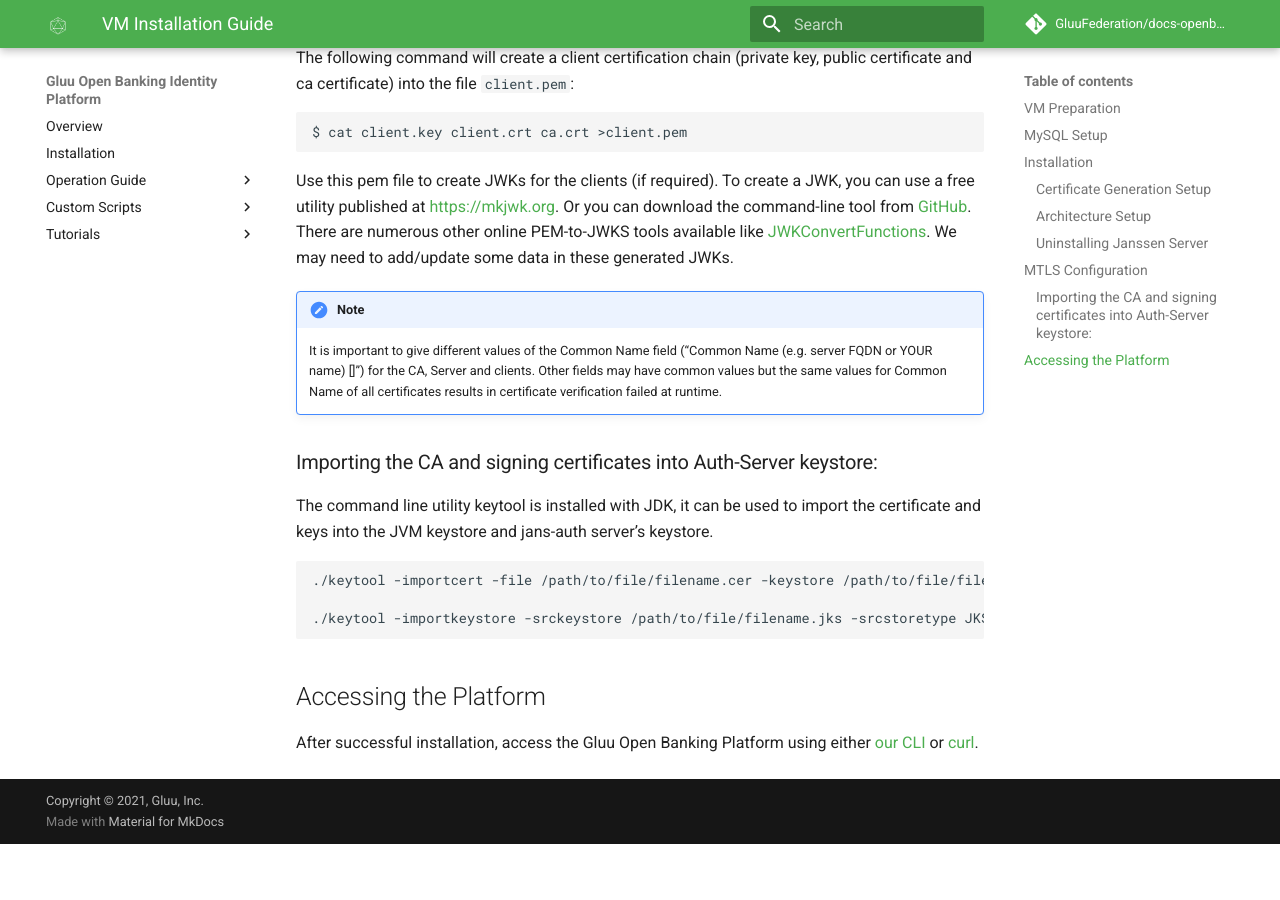
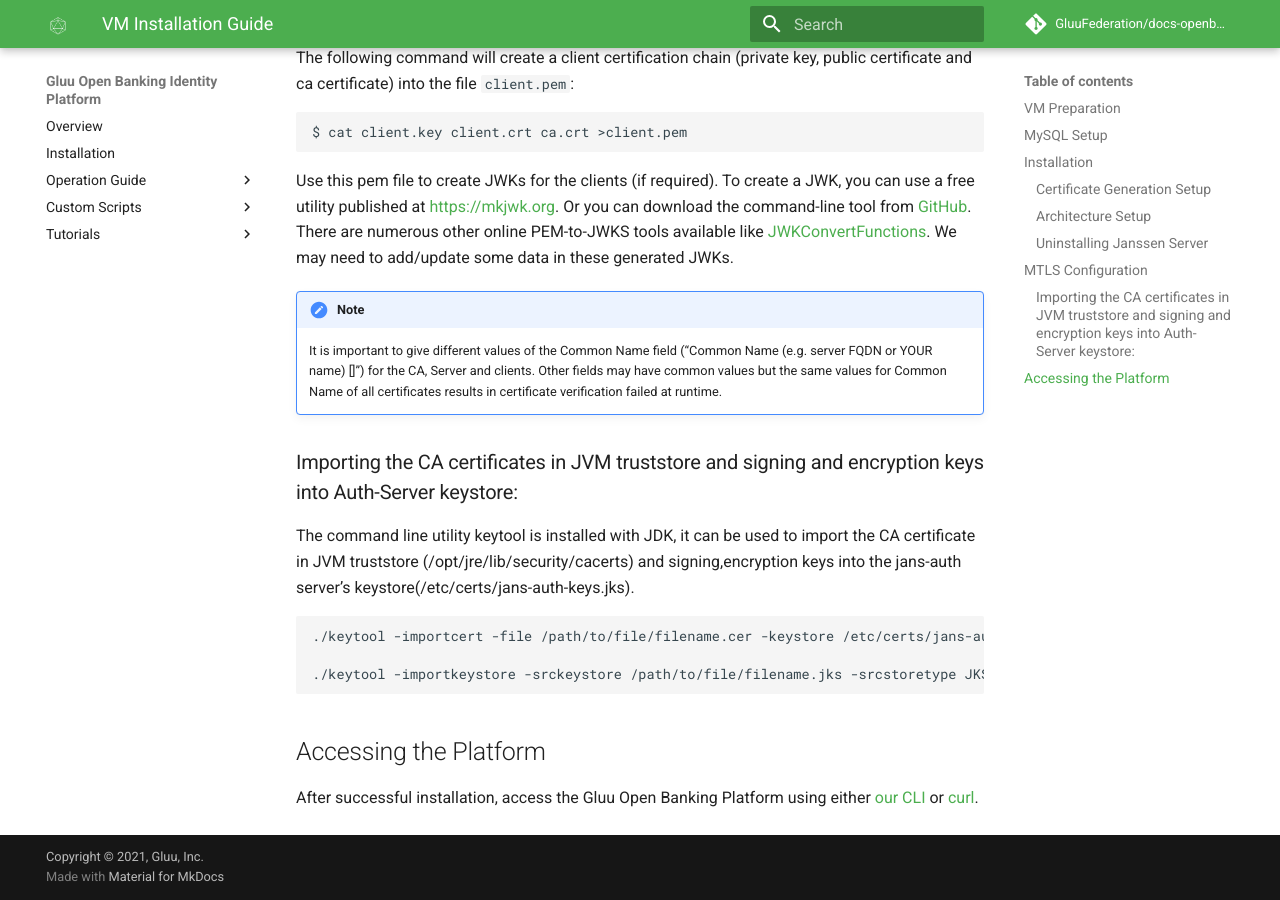
Before and after one commit to GluuFederation/docs-openbanking-prod, an MkDocs documentation site: the page built from docs/source/install-vm.md, in a window 1280 px wide and 900 px high, scrolled down 3538 px. Built offline with MkDocs 1.6.1 and Material for MkDocs 9.7.7, drawn with Linux system fonts in a browser that asks for light colours; comment, search, counter and statistics services are not loaded; before the commit the page ends 4382 px from its top, so only the background shows below that.

Commit message:
fix: imports for JVM truststore AS Keystore
Updated the description of importing certs and keys in JVM Truststore and AS Keystore

````diff
--- a/docs/source/install-vm.md
+++ b/docs/source/install-vm.md
@@ -128,12 +128,12 @@ Use this pem file to create JWKs for the clients (if required). To create a JWK,
 !!!Note
     It is important to give different values of the Common Name field (“Common Name (e.g. server FQDN or YOUR name) []”) for the CA, Server and  clients. Other fields may have common values but the same values for Common Name of all certificates results in certificate verification failed at runtime.
 
-### Importing the CA and signing certificates into Auth-Server keystore:
+### Importing the CA certificates in JVM truststore and signing and encryption keys into Auth-Server keystore:
 
-The command line utility keytool is installed with JDK, it can be used to import the certificate and keys into the JVM keystore and jans-auth server’s keystore.
+The command line utility keytool is installed with JDK, it can be used to import the CA certificate in JVM truststore (/opt/jre/lib/security/cacerts) and  signing,encryption keys into the jans-auth server’s keystore(/etc/certs/jans-auth-keys.jks).
 
 ```
-./keytool -importcert -file /path/to/file/filename.cer -keystore /path/to/file/filename.jks -alias yourkeystore
+./keytool -importcert -file /path/to/file/filename.cer -keystore /etc/certs/jans-auth-keys.jks -alias yourkeystore
 
 ./keytool -importkeystore -srckeystore /path/to/file/filename.jks -srcstoretype JKS -destkeystore /opt/jre/lib/security/cacerts -deststoretype JKS
 ```
````
